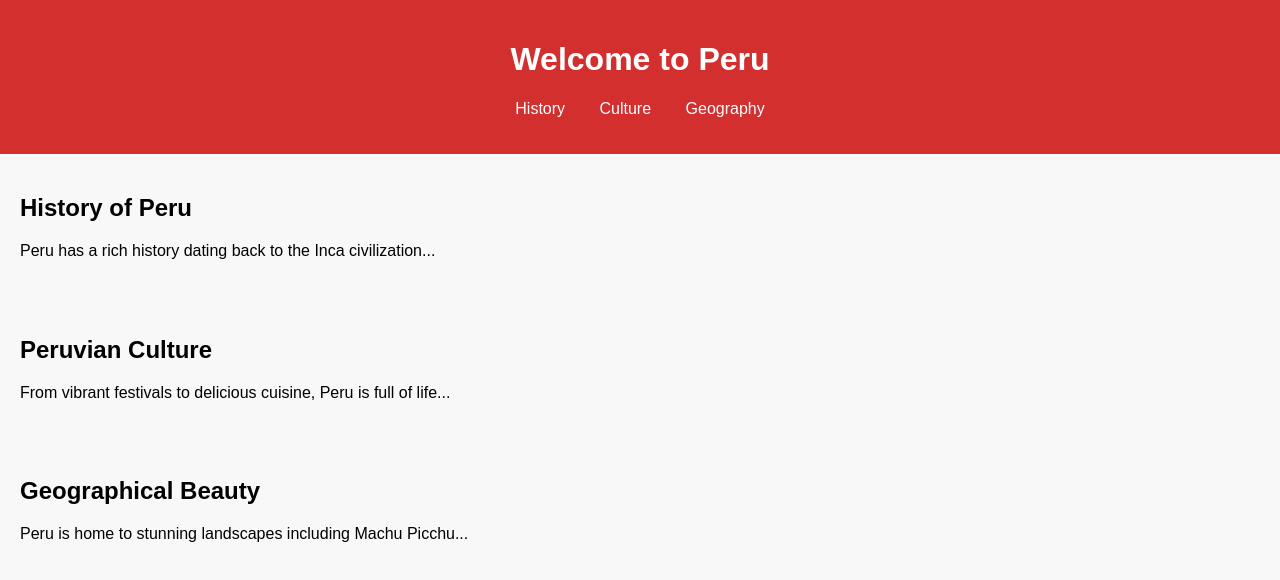
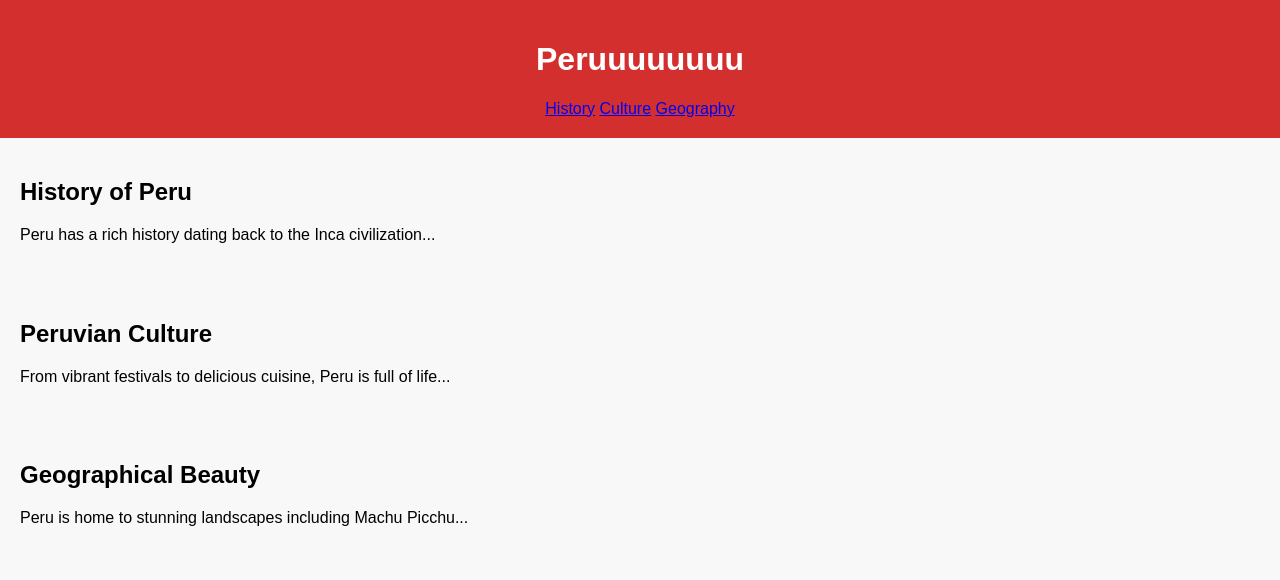
Before and after one commit to Donsper/country, a plain HTML site: page index.html in a window 1280 px wide. Drawn offline with Linux system fonts and the light colour scheme.

Commit message:
Update index.html

```diff
--- a/index.html
+++ b/index.html
@@ -7,15 +7,16 @@
   <link rel="stylesheet" href="styles.css">
 </head>
 <body>
+
     <header>
-    <h1>Welcome to Peru</h1>
-        <nav>
-            <ul>
-                <li><a href="#history">History</a></li>
-                <li><a href="#culture">Culture</a></li>
-                <li><a href="#geography">Geography</a></li>
-            </ul>
-        </nav>
+    <h1>Peruuuuuuuu</h1>
+        <div>
+            <nav>
+                <a href="#history">History</a>
+                <a href="#culture">Culture</a>
+                <a href="#geography">Geography</a>
+            </nav>
+        </div>
     </header>
 
     <main>
@@ -33,7 +34,6 @@
             <h2>Geographical Beauty</h2>
             <p>Peru is home to stunning landscapes including Machu Picchu...</p>
         </section>
-
     </main>
 
 </body>
```
